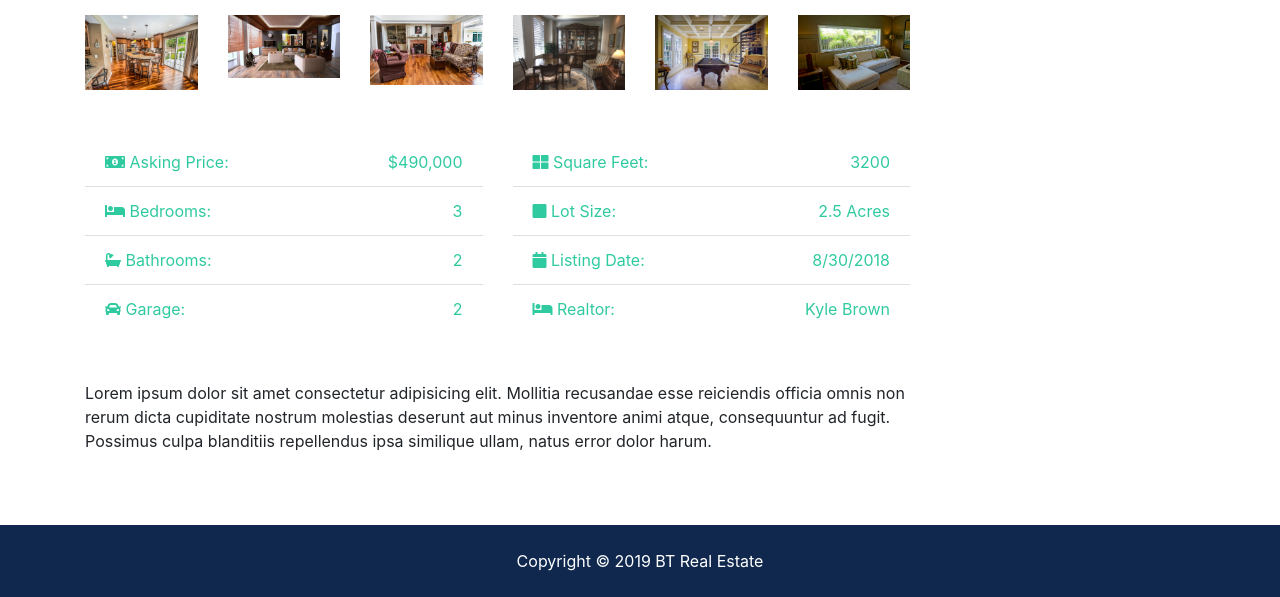
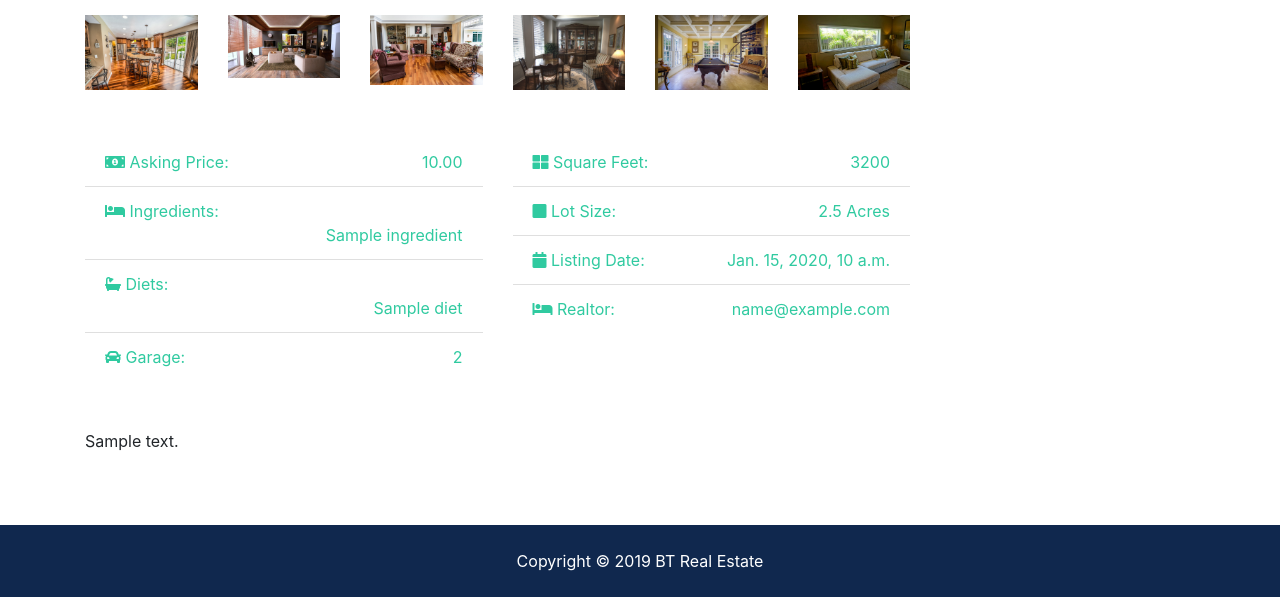
Before and after one commit to bbvox/recipeapi, a Django app: page /listings/1 in a window 1280 px wide. Shown: the part 1131-1728 px from the top of the page. Run offline with Django 3.2, Linux system fonts and the light colour scheme; tables that the repository leaves empty hold one stand-in row (values such as "Sample post"); grey boxes marked "Sample" are stand-in pictures; some libraries are stand-ins or nearby versions.

Commit message:
fixing bugs

```diff
--- a/app/app/static/css/style.css
+++ b/app/app/static/css/style.css
@@ -26,7 +26,7 @@ img {
     border-radius: 5px; }
   #showcase .overlay {
     content: '';
-    position: absolute;
+    position: relative;
     top: 0;
     left: 0;
     min-height: 400px;
--- a/app/core/admin.py
+++ b/app/core/admin.py
@@ -25,11 +25,11 @@ class UserAdmin(BaseUserAdmin):
     )
 
 class RecipeAdmin(admin.ModelAdmin):
-  list_display = ('id', 'title', 'is_published', 'price', 'list_date','description')
-  list_display_links = ('id', 'title')
+  list_display = ('id', 'name', 'is_published', 'price', 'list_date','description')
+  list_display_links = ('id', 'name')
   list_filter = ('user',)
   list_editable = ('is_published',)
-  search_fields = ('title', 'description','price')
+  search_fields = ('name', 'description','price')
   list_per_page = 25
 
 
--- a/app/core/models.py
+++ b/app/core/models.py
@@ -161,14 +161,14 @@ class Recipe(models.Model):
         settings.AUTH_USER_MODEL,
         on_delete = models.CASCADE
     )
-    title = models.CharField(max_length= 255)
+    name = models.CharField(max_length= 255)
     time_minutes = models.IntegerField()
     description = models.TextField(blank=True)
     price = models.DecimalField(max_digits=5, decimal_places=2, blank=True)
     link = models.CharField(max_length=255, blank=True)
     ingredients = models.ManyToManyField('Ingredient',blank=True)
     tags = models.ManyToManyField('Tag',blank=True)
-    diet = models.ManyToManyField('Diet', blank=True)
+    suitableForDiet = models.ManyToManyField('Diet', blank=True)
     allergy = models.ManyToManyField('Allergy', blank=True)
     course = models.ManyToManyField('Course', blank=True)
     cousine = models.ManyToManyField('Cousine', blank=True)
--- a/app/listings/views.py
+++ b/app/listings/views.py
@@ -26,7 +26,13 @@ def index(request):
    return render(request, 'listings/listings.html', context)
 
 def listing(request, recipe_id):
-    return render(request, 'listings/listing.html')
+   recipe = get_object_or_404(Recipe, pk=recipe_id)
+
+   context = {
+    'recipe': recipe,
+   }
+
+   return render(request, 'listings/listing.html',context)
 
 def search(request):
    return render(request, 'listings/search.html')
--- a/app/recipe/serializer.py
+++ b/app/recipe/serializer.py
@@ -74,7 +74,7 @@ class RecipeSerializer(serializers.ModelSerializer):
         queryset= Tag.objects.all()
     )
     """"""
-    diet = serializers.PrimaryKeyRelatedField(
+    suitableForDiet = serializers.PrimaryKeyRelatedField(
         many = True,
         queryset= Diet.objects.all()
     )
@@ -109,7 +109,7 @@ class RecipeSerializer(serializers.ModelSerializer):
 
     class Meta:
         model = Recipe
-        fields = ('id', 'title', 'ingredients', 'tags','diet', 'allergy' ,'course', 'cousine', 'holiday', 'nutritions', 'time_minutes', 'price', 'link', 'description', 'list_date', 'is_published')
+        fields = ('id', 'name', 'ingredients', 'tags','suitableForDiet', 'allergy' ,'course', 'cousine', 'holiday', 'nutritions', 'time_minutes', 'price', 'link', 'description', 'list_date', 'is_published')
         read_only_fields = ('id',)
 
 
@@ -117,7 +117,7 @@ class RecipeDetailSerializer(RecipeSerializer):
     ingredients = IngredientSerializer(many=True,read_only=True)
     tags = TagSerializer(many=True,read_only=True)
     """"""
-    diet = DietSerializer(many=True,read_only=True)
+    suitableForDiet = DietSerializer(many=True,read_only=True)
     allergy = AllergySerializer(many=True,read_only=True)
     course = CourseSerializer(many=True,read_only=True)
     cousine = CousineSerializer(many=True,read_only=True)
--- a/app/templates/listings/listing.html
+++ b/app/templates/listings/listing.html
@@ -1,13 +1,15 @@
 {% extends 'base.html' %}
+
+{% load static %}
 
 {% block content %}
 <section id="showcase-inner" class="py-5 text-white">
   <div class="container">
     <div class="row text-center">
       <div class="col-md-12">
-          <h1 class="display-4">45 Drivewood Circle</h1>
+        <h1 class="display-4">{{recipe.name}}</h1>
         <p class="lead">
-            <i class="fas fa-map-marker"></i> Norwood MA, 02062</p>
+          <i class="fas fa-map-marker"></i> </p>
       </div>
     </div>
   </div>
@@ -22,9 +24,9 @@
           <a href="index.html">Home</a>
         </li>
         <li class="breadcrumb-item">
-            <a href="listings.html">Listings</a>
+          <a href="{% url 'listings' %}">Listings</a>
         </li>
-          <li class="breadcrumb-item active">42 Drivewood Circle</li>
+        <li class="breadcrumb-item active">{{recipe.name}}</li>
       </ol>
     </nav>
   </div>
@@ -33,11 +35,11 @@
 <!-- Listing -->
 <section id="listing" class="py-4">
   <div class="container">
-      <a href="listings.html" class="btn btn-light mb-4">Back To Listings</a>
+    <a href="{% url 'listings' %}" class="btn btn-light mb-4">Back To Listings</a>
     <div class="row">
       <div class="col-md-9">
         <!-- Home Main Image -->
-          <img src="assets/img/homes/home-1.jpg" alt="" class="img-main img-fluid mb-3">
+        <img src="{{ recipe.image.url }}" alt="image" class="img-main img-fluid mb-3">
         <!-- Thumbnails -->
         <div class="row mb-5 thumbs">
           <div class="col-md-2">
@@ -77,15 +79,16 @@
             <ul class="list-group list-group-flush">
               <li class="list-group-item text-secondary">
                 <i class="fas fa-money-bill-alt"></i> Asking Price:
-                  <span class="float-right">$490,000</span>
+                <span class="float-right">{{recipe.price}}</span>
               </li>
               <li class="list-group-item text-secondary">
-                  <i class="fas fa-bed"></i> Bedrooms:
-                  <span class="float-right">3</span>
+                <i class="fas fa-bed"></i> Ingredients:
+                <span class="float-right"><br/>{% for ingredients in recipe.ingredients.all %}{{ ingredients }}<br />{% endfor %}</span>
               </li>
               <li class="list-group-item text-secondary">
-                  <i class="fas fa-bath"></i> Bathrooms:
-                  <span class="float-right">2</span>
+                <i class="fas fa-bath"></i> Diets:
+                <span
+                  class="float-right"><br/>{% for suitableForDiet in recipe.suitableForDiet.all %}{{ suitableForDiet }}<br />{% endfor %}</span>
               </li>
               <li class="list-group-item text-secondary">
                 <i class="fas fa-car"></i> Garage:
@@ -107,14 +110,13 @@
               </li>
               <li class="list-group-item text-secondary">
                 <i class="fas fa-calendar"></i> Listing Date:
-                  <span class="float-right">8/30/2018</span>
+                <span class="float-right">{{recipe.list_date}}</span>
               </li>
               <li class="list-group-item text-secondary">
                 <i class="fas fa-bed"></i> Realtor:
-                  <span class="float-right">Kyle Brown
+                <span class="float-right">{{recipe.user}}
                 </span>
               </li>
-
 
             </ul>
           </div>
@@ -123,9 +125,7 @@
         <!-- Description -->
         <div class="row mb-5">
           <div class="col-md-12">
-              Lorem ipsum dolor sit amet consectetur adipisicing elit. Mollitia recusandae esse reiciendis officia omnis non rerum dicta
-              cupiditate nostrum molestias deserunt aut minus inventore animi atque, consequuntur ad fugit. Possimus culpa
-              blanditiis repellendus ipsa similique ullam, natus error dolor harum.
+            {{recipe.description}}
           </div>
         </div>
       </div>
@@ -137,12 +137,12 @@
             <h6 class="text-secondary">Kyle Brown</h6>
           </div>
         </div>
-          <button class="btn-primary btn-block btn-lg" data-toggle="modal" data-target="#inquiryModal">Make An Inquiry</button>
+        <button class="btn-primary btn-block btn-lg" data-toggle="modal" data-target="#inquiryModal">Make An
+          Inquiry</button>
       </div>
     </div>
   </div>
 </section>
-
 <!-- Inquiry Modal -->
 <div class="modal fade" id="inquiryModal" role="dialog">
   <div class="modal-dialog">
@@ -157,7 +157,7 @@
         <form>
           <div class="form-group">
             <label for="property_name" class="col-form-label">Property:</label>
-              <input type="text" name="listing" class="form-control" value="45 Drivewood Cirlce" disabled>
+            <input type="text" name="listing" class="form-control" value="{{recipe.title}}" disabled>
           </div>
           <div class="form-group">
             <label for="name" class="col-form-label">Name:</label>
@@ -182,5 +182,4 @@
     </div>
   </div>
 </div>
-
 {% endblock %}
```
Also changed, not shown: app/templates/listings/listings.html (+4 -4 lines), app/templates/pages/index.html (+4 -4 lines), app/core/migrations/0022_auto_20190617_2145.py (added), app/core/migrations/0023_auto_20190617_2310.py (added), app/media/uploads/recipe/0d237c81-edd2-4dec-8919-700dfa351843.jpg (added), app/media/uploads/recipe/7ba0aab5-d154-4b82-a5a6-b459022cdbf2.jpg (added). Lines whose indentation alone changed are shown as unchanged.
